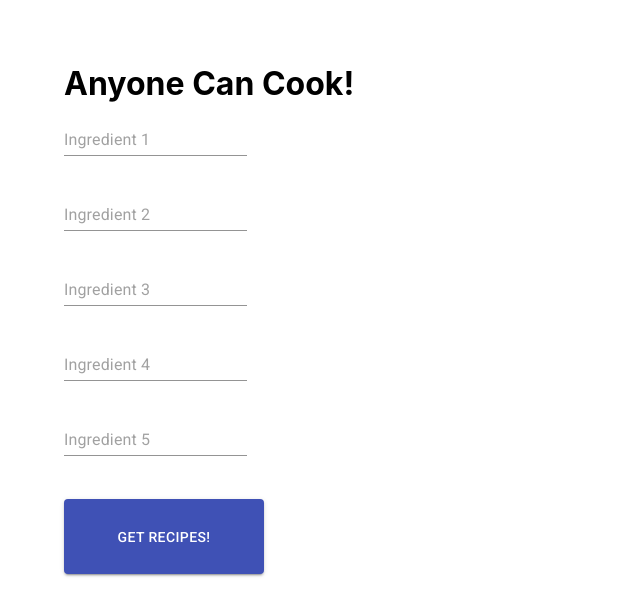
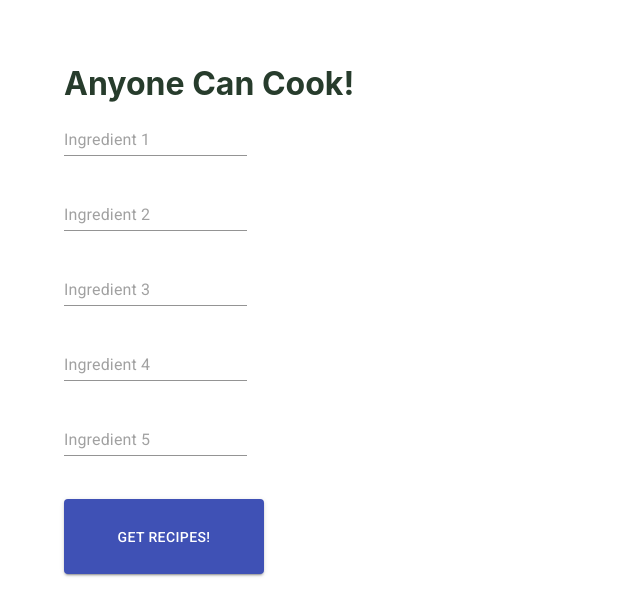
Before and after one commit to brandon-lai/anyone-can-cook, a React (Create React App) app in the folder frontend/: page / in a window 1280 px wide. Shown: the top 616 px of the page, without its empty margins (0-640 px from the left). Built offline with nearby package versions, Linux system fonts and the light colour scheme.

Commit message:
adds styling, and updates readme

```diff
--- a/frontend/src/index.css
+++ b/frontend/src/index.css
@@ -7,6 +7,8 @@ body {
     sans-serif;
   -webkit-font-smoothing: antialiased;
   -moz-osx-font-smoothing: grayscale;
+  background-color: #fff;
+  color: #273C2C;
 }
 
 code {
```
Also changed, not shown: 2 other files (tests, documents, lock files or other folders).
